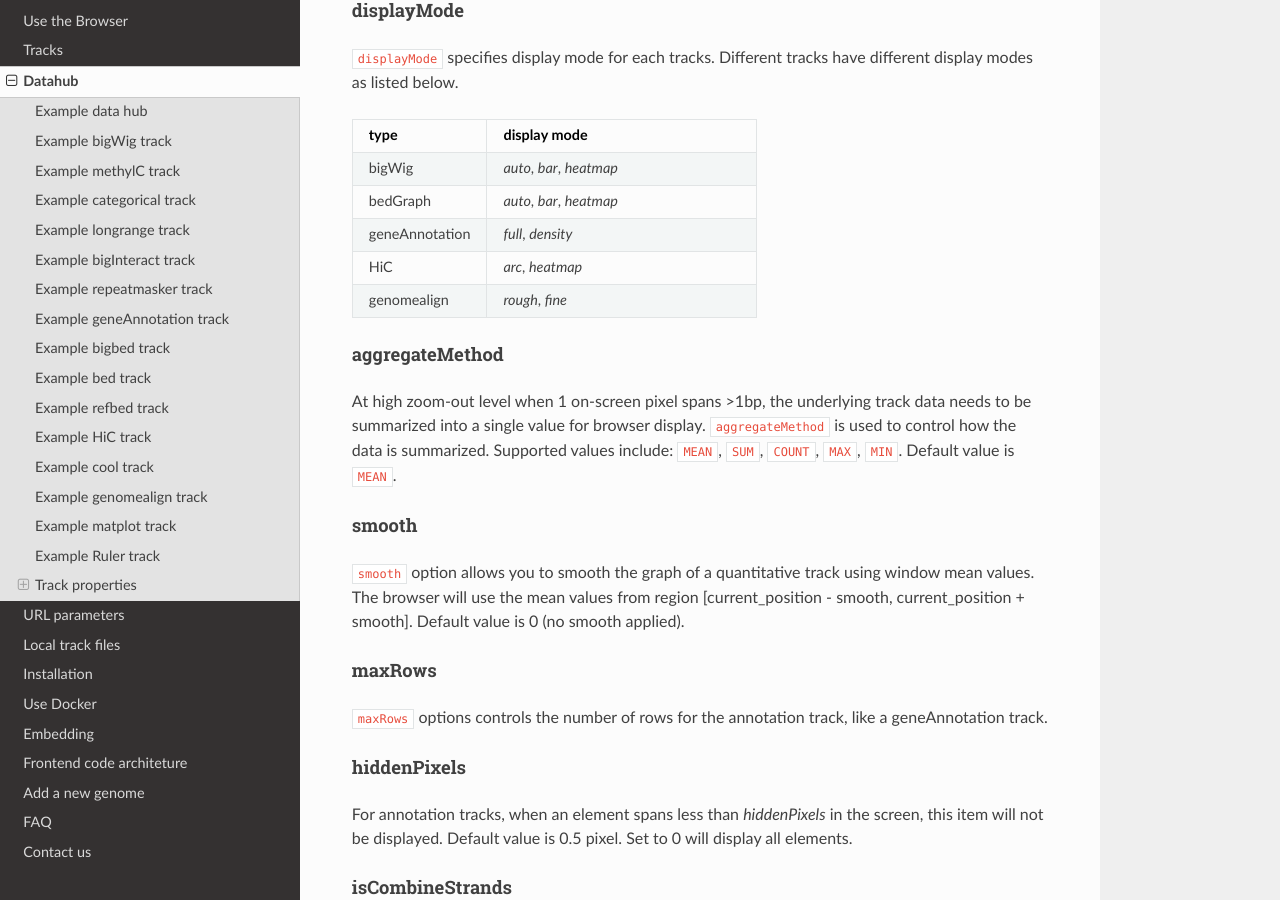
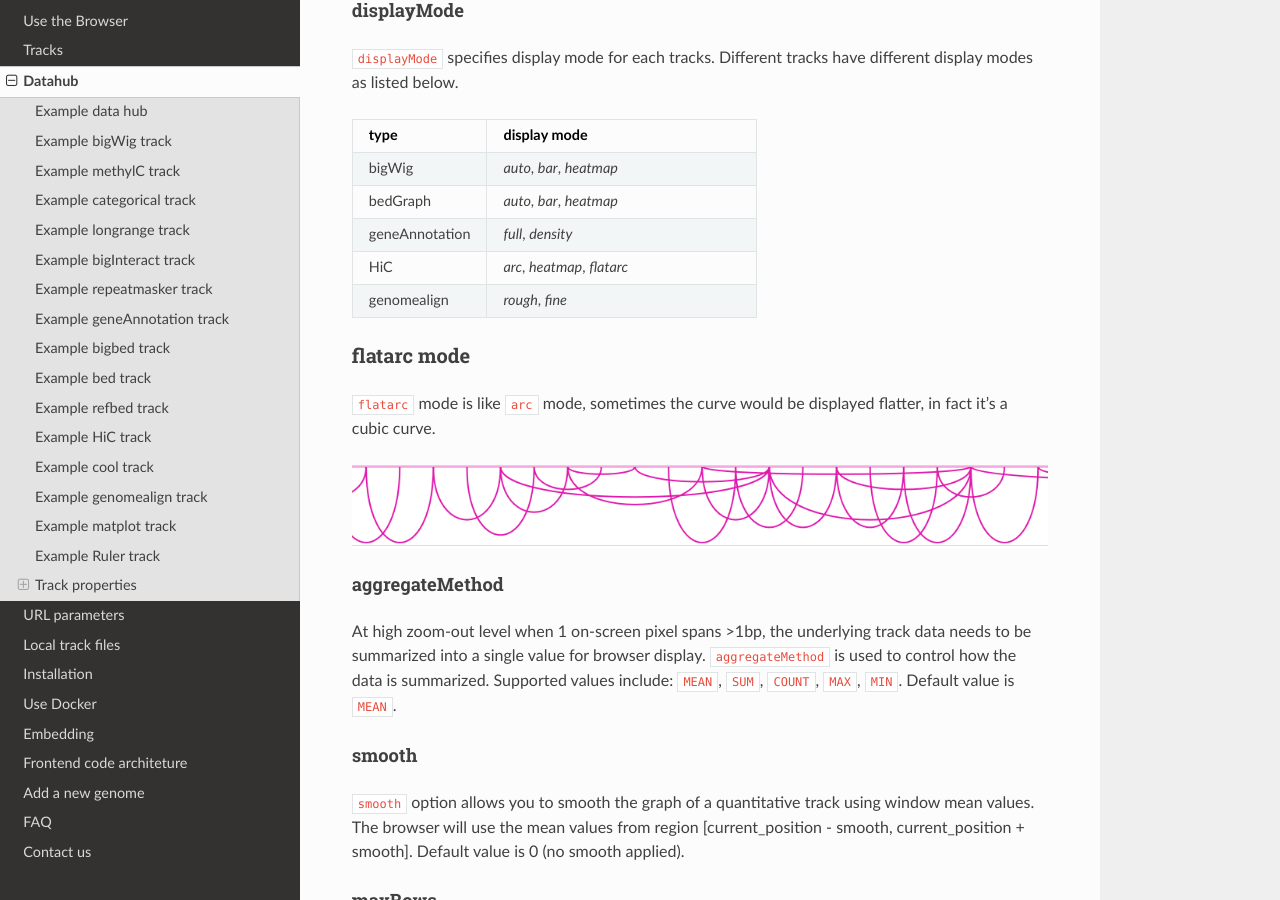
Before and after one commit to lidaof/eg-docs, a Sphinx documentation site: the page built from docs/datahub.rst, in a window 1280 px wide and 900 px high, scrolled down 9780 px. Built offline with Sphinx 7.4.7 and the Read the Docs theme 2.0.0, drawn with Linux system fonts in a browser that asks for light colours.

Commit message:
Flatarc mode

```diff
--- a/docs/contact.rst
+++ b/docs/contact.rst
@@ -27,6 +27,6 @@ Cite the browser
 
 If you used the browser in your research, please help us by citing the following paper:
 
-* Daofeng Li, Silas Hsu, Deepak Purushotham, Renee L Sears, Ting Wang, WashU Epigenome Browser update 2019, Nucleic Acids Research, gkz348, https://doi.org/10.1093/nar/gkz348 [PMID: 31165883_].
+* Daofeng Li, Silas Hsu, Deepak Purushotham, Renee L Sears, Ting Wang, WashU Epigenome Browser update, Nucleic Acids Research, Volume 47, Issue W1, 02 July 2019, Pages W158–W165, https://doi.org/10.1093/nar/gkz348 [PMID: 31165883_].
 
 .. _31165883: https://www.ncbi.nlm.nih.gov/pubmed/31165883
--- a/docs/datahub.rst
+++ b/docs/datahub.rst
@@ -519,9 +519,16 @@ displayMode
    * - geneAnnotation
      - *full*, *density*
    * - HiC
-     - *arc*, *heatmap*
+     - *arc*, *heatmap*, *flatarc*
    * - genomealign
      - *rough*, *fine*
+
+flatarc mode
+~~~~~~~~~~~~
+
+``flatarc`` mode is like ``arc`` mode, sometimes the curve would be displayed flatter, in fact it's a cubic curve.
+
+.. image:: _static/flatarc.png
 
 aggregateMethod
 ^^^^^^^^^^^^^^^
@@ -555,7 +562,7 @@ isCombineStrands
 For methylC tracks, ``isCombineStrands`` will specificy if the strands should be combined ``true`` or not combined ``false``. We recommend combining stands for viewing CpG methylation, but leaving strand information for non-CpG methylation.
 
 depthFilter
-^^^^^^^^^^
+^^^^^^^^^^^
 
 For methylC tracks a ``depthFilter`` can be set to filter out any bases with less than the depth(coverage) specified.
 
```
Also changed, not shown: docs/_static/flatarc.png (added).
